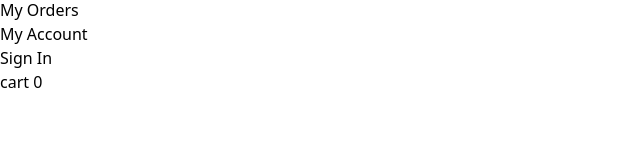
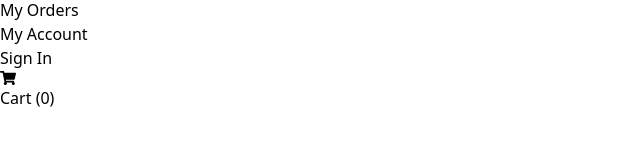
Before and after one commit to alfoLore/ProyectoFinalReact25017-FL, a React (Vite) app: page /sign-in in a window 1280 px wide. Shown: the part 170-316 px from the top of the page, without its empty margins (0-640 px from the left). Built offline with nearby package versions, Linux system fonts and the light colour scheme.

Commit message:
Agrego carpeta Context con  ShoppingCartContext para manejo de estado global

```diff
--- a/package.json
+++ b/package.json
@@ -13,6 +13,7 @@
     "lucide-react": "^0.511.0",
     "react": "^19.1.0",
     "react-dom": "^19.1.0",
+    "react-icons": "^5.5.0",
     "react-router-dom": "^7.6.1",
     "react-slick": "^0.30.3",
     "slick-carousel": "^1.8.1"
--- /dev/null
+++ b/src/Context/index.jsx
@@ -0,0 +1,13 @@
+// src/Context/index.jsx
+import { createContext, useState } from "react";
+
+export const ShoppingCartContext = createContext();
+
+export const ShoppingCartProvider = ({ children }) => {
+  const [count, setCount] = useState(0);
+  return (
+    <ShoppingCartContext.Provider value={{ count, setCount }}>
+      {children}
+    </ShoppingCartContext.Provider>
+  );
+};
--- a/src/Pages/App/App.jsx
+++ b/src/Pages/App/App.jsx
@@ -1,4 +1,5 @@
 import { useRoutes , BrowserRouter } from 'react-router-dom'
+import { ShoppingCartProvider } from '../../Context/index.jsx'
 import Home from '../Home/Home.jsx'
 import MyAccount from '../MyAccount/MyAccount.jsx'
 import MyOrders from '../MyOrders/MyOrders.jsx'
@@ -24,10 +25,12 @@ const AppRoutes = () =>{
 const App = () => {
 
   return (
-    <BrowserRouter>
-      <AppRoutes />
-      <NavBar />
-    </BrowserRouter>
+    <ShoppingCartProvider>
+      <BrowserRouter>
+        <AppRoutes />
+        <NavBar />
+      </BrowserRouter>
+    </ShoppingCartProvider>
   )
 }
 
--- a/src/components/Card/Card.jsx
+++ b/src/components/Card/Card.jsx
@@ -1,7 +1,12 @@
 import { useEffect, useState } from "react";
+import { useContext } from "react";
+import { ShoppingCartContext } from "../../Context/index.jsx";
 
 
 const Card = ({ data }) => {
+
+  const context = useContext(ShoppingCartContext)
+
   return (
     <div className="bg-white border border-[#d8f5ee] rounded-2xl shadow-md hover:shadow-lg transition-all duration-300 transform hover:-translate-y-1">
       <figure className="relative aspect-[4/3] overflow-hidden rounded-t-2xl">
@@ -18,7 +23,9 @@ const Card = ({ data }) => {
         <h3 className="text-sm text-gray-800 font-semibold line-clamp-2">{data.title}</h3>
         <div className="flex items-center justify-between">
           <span className="text-lg font-bold text-[#3a6d66]">${data.price}</span>
-          <button className="bg-[#a0eacf] text-gray-800 text-sm font-medium px-4 py-1.5 rounded-xl hover:bg-[#8ed7bb] transition">
+          <button className="bg-[#a0eacf] text-gray-800 text-sm font-medium px-4 py-1.5 rounded-xl hover:bg-[#8ed7bb] transition"
+          onClick ={() => context.setCount(context.count + 1)}
+          >
             Agregar
           </button>
         </div>
--- a/src/components/NavBar/NavBar.jsx
+++ b/src/components/NavBar/NavBar.jsx
@@ -1,7 +1,11 @@
 import { NavLink } from "react-router-dom"
+import { useContext } from "react";
+import { ShoppingCartContext } from "../../Context/index.jsx";
+import { FaShoppingCart } from 'react-icons/fa';
+
 
 const NavBar = () => {
-
+const context = useContext(ShoppingCartContext)
      return(
         <nav className="flex justify-between items-center fixed top-0 z-20 w-full py-6 px-10 bg-white/80 backdrop-blur-md shadow-md border-b border-gray-200">
             <ul className="flex items-center gap-6 text-gray-700 font-medium">
@@ -87,9 +91,9 @@ const NavBar = () => {
                 </li>
 
                 <li className="navbar_middle_right">
-
-                <button className="btn capitalize"> <shopping-cart/> cart
-                0</button>
+                 <button className="btn capitalize flex items-center gap-2">
+                     <FaShoppingCart /> Cart ({context.count})
+                 </button>
                 </li>
             </ul>
 
```
Also changed, not shown: 1 other file (tests, documents, lock files or other folders).
